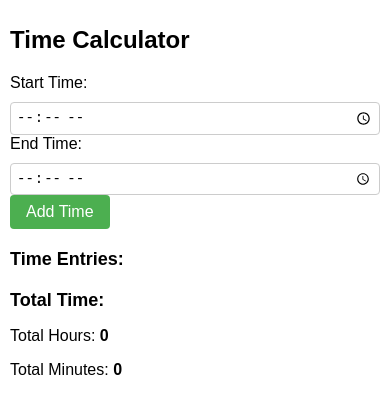
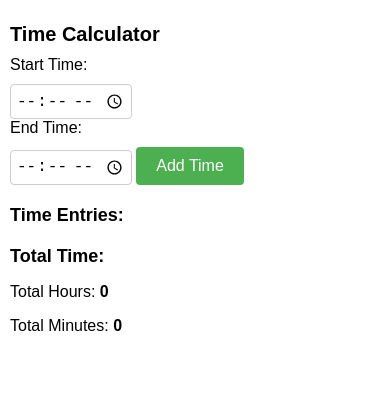
Before and after one commit to sb4nt/timeclock, a plain HTML site: page index.html in a window 390 px wide. Drawn offline with Linux system fonts and the light colour scheme.

Commit message:
Update style.css

```diff
--- a/style.css
+++ b/style.css
@@ -1,24 +1,25 @@
   body {
     font-family: Arial, sans-serif;
     margin: 0;
-  padding: 20px;
+    padding: 10px;
   }
 
   h1 {
-  margin-bottom: 20px;
+    margin-bottom: 10px;
+    font-size: 20px;
   }
 
   label {
     display: block;
     margin-bottom: 10px;
+    font-size: 16px;
   }
 
   input[type="time"] {
     padding: 5px;
     border: 1px solid #ccc;
     border-radius: 4px;
-  width: 100%;
-  box-sizing: border-box;
+    font-size: 16px;
   }
 
   button {
@@ -28,6 +29,7 @@ button {
     border: none;
     border-radius: 4px;
     cursor: pointer;
+    font-size: 16px;
   }
 
   button:hover {
@@ -35,8 +37,9 @@ button:hover {
   }
 
   h2 {
-  margin-top: 30px;
+    margin-top: 20px;
     margin-bottom: 10px;
+    font-size: 18px;
   }
 
   ul {
@@ -47,40 +50,10 @@ ul {
   li {
     cursor: pointer;
     padding: 5px 0;
+    font-size: 16px;
   }
 
   #total-hours,
   #total-minutes {
     font-weight: bold;
   }
-
-/* Mobile Styles */
-@media only screen and (max-width: 480px) {
-  body {
-    padding: 10px;
-  }
-
-  h1 {
-    font-size: 24px;
-  }
-
-  input[type="time"] {
-    font-size: 14px;
-  }
-
-  button {
-    font-size: 16px;
-    padding: 8px 16px;
-  }
-
-  h2 {
-    font-size: 18px;
-    margin-top: 20px;
-    margin-bottom: 8px;
-  }
-
-  #total-hours,
-  #total-minutes {
-    font-size: 16px;
-  }
-}
```
Lines whose indentation alone changed are shown as unchanged.
